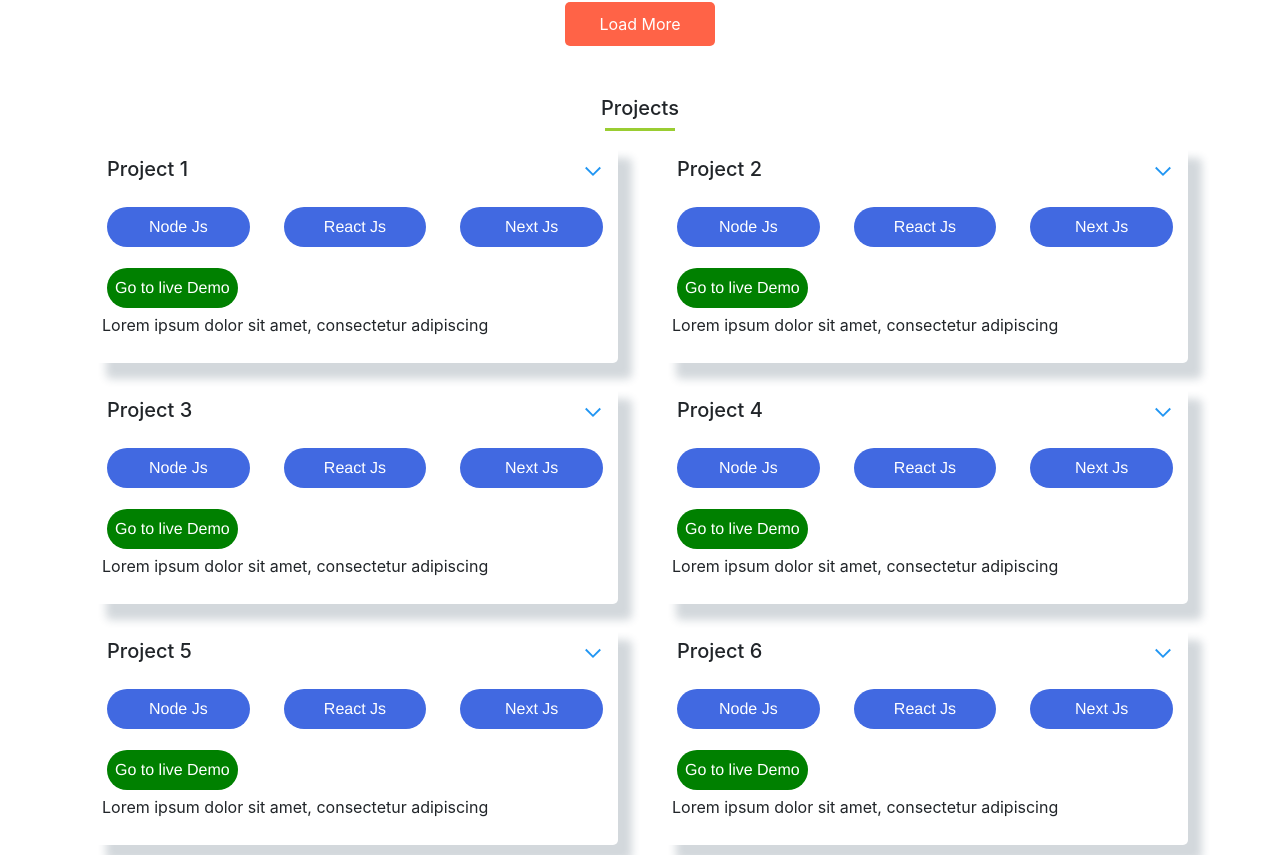
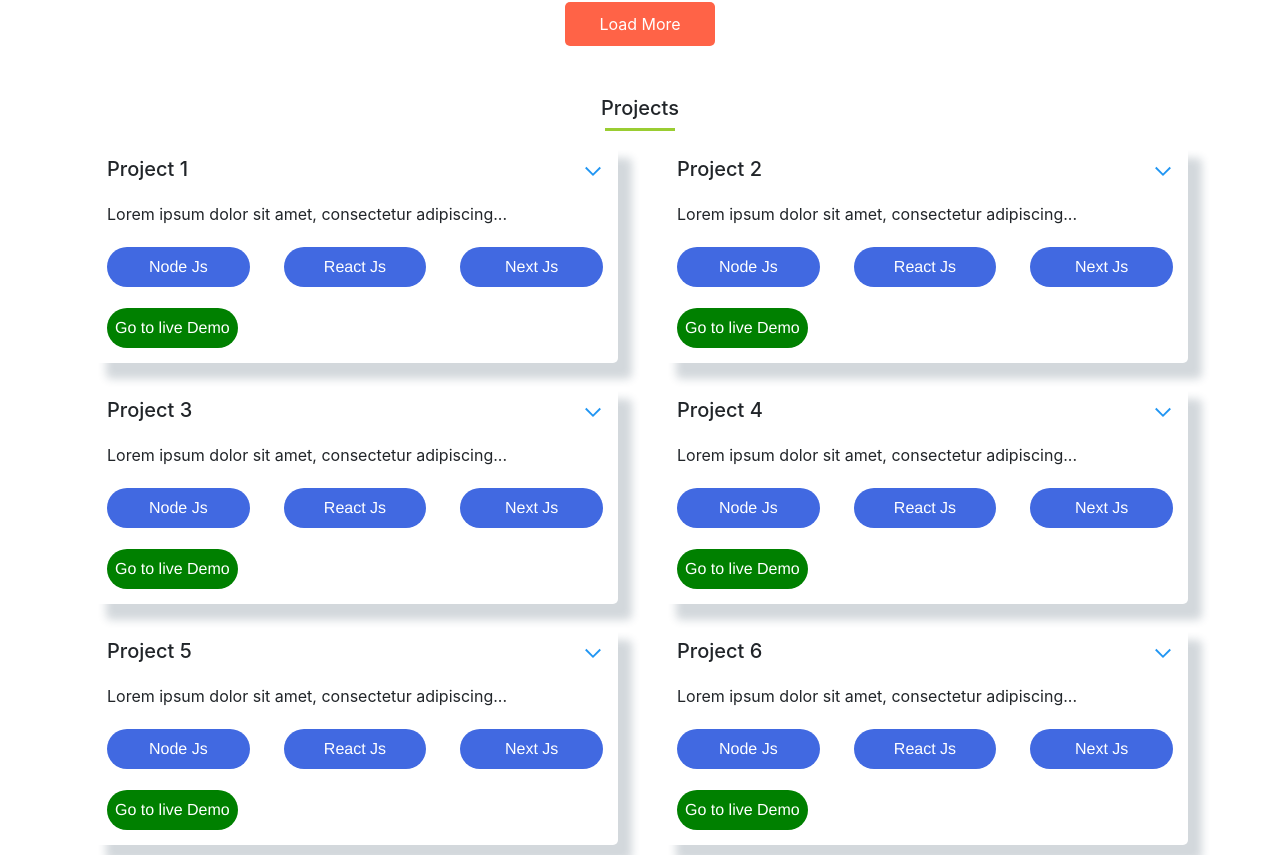
Before and after one commit to ingarbi/yt_react_web_portfolio, a React (Create React App) app: page / in a window 1280 px wide. Shown: the part 1519-2374 px from the top of the page. Built offline with nearby package versions, Linux system fonts and the light colour scheme.

Commit message:
#14 Mouse Hover

```diff
--- a/src/Components/Project/Project.css
+++ b/src/Components/Project/Project.css
@@ -13,6 +13,11 @@
     cursor: pointer;
     transition-duration: 0.15s;
 }
+
+.project-list-opened:hover{
+    border-left: 5px solid red;
+}
+
 
 .title-and-collapse-option{
     display: flex;
@@ -57,3 +62,7 @@
     cursor: pointer;
     transition-duration: 0.15s;
 }
+
+.description{
+    margin: 5px;
+}
--- a/src/Components/Project/ProjectList.js
+++ b/src/Components/Project/ProjectList.js
@@ -1,34 +1,43 @@
-import React from "react";
+import React, { useState } from "react";
 import "./Project.css";
 import { FcExpand, FcCollapse } from "react-icons/fc";
 
 const ProjectList = ({ name, des, projectLink, techUsed }) => {
+  const [show, setShow] = useState(false);
+  const handleShowAndCollpase = () => {
+    setShow(!show);
+  };
+
   return (
-    <div className="project-list">
-
+    <div
+      className={show ? "project-list-opened project-list" : "project-list"}
+      onClick={handleShowAndCollpase}
+    >
       <div className="title-and-collapse-option">
         <h5>{name}</h5>
-        <p>
-          <FcExpand size={20} />
-        </p>
+        <p>{show ? <FcCollapse size={20} /> : <FcExpand size={20} />}</p>
+      </div>
+
+      <div className="description">
+        {show ? <p>{des}</p> : <p>{des.substring(0, 50)}...</p>}
       </div>
 
       <div className="row">
-        {techUsed && techUsed.map((tech, index) => (
+        {techUsed &&
+          techUsed.map((tech, index) => (
             <div className="col-xl-4 col-lg-3 col-md-6 col-sm-12" key={index}>
-                <div className="tech-used-in-project">
-                    <p>{tech.techname}</p>
-                </div>
+              <div className="tech-used-in-project">
+                <p>{tech.techname}</p>
+              </div>
             </div>
-        ))}
+          ))}
       </div>
 
       <div className="live-demo-button">
-        <a href={projectLink} target="_blank">Go to live Demo</a>
+        <a href={projectLink} target="_blank" rel="noreferrer">
+          Go to live Demo
+        </a>
       </div>
-
-            <p>{des.substring(0, 50)}</p>
-
     </div>
   );
 };
```
